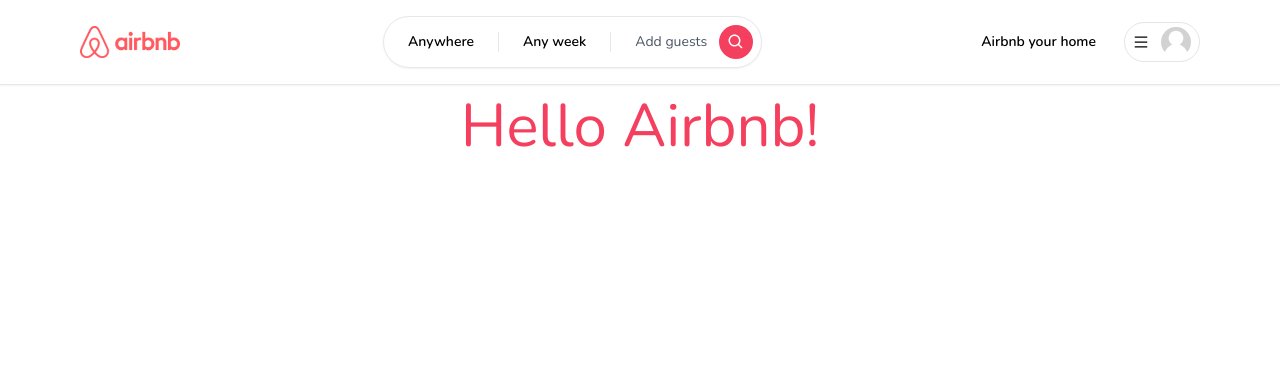
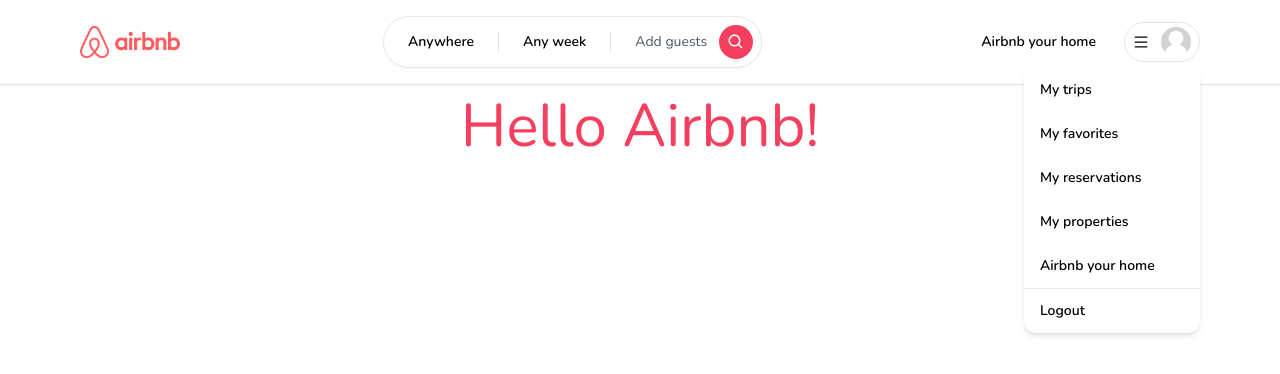
Before and after one commit to bennkingy/Airbnb-Next, a Next.js app: page / in a window 1280 px wide. Both pictures are taken after a click on the element 1162 px from the left and 42 px from the top of the page. Shown: the top 374 px of the page. Built offline with nearby package versions, Linux system fonts and the light colour scheme.

Commit message:
code clean ups

```diff
--- /dev/null
+++ b/app/components/navbar/MenuItem.tsx
@@ -0,0 +1,28 @@
+'use client';
+
+interface MenuItemProps {
+  onClick?: () => void;
+  label: string;
+}
+
+const MenuItem: React.FC<MenuItemProps> = ({
+  onClick,
+  label
+}) => {
+  return (
+    <div
+      onClick={onClick}
+      className="
+        px-4
+        py-3
+        hover:bg-neutral-100
+        transition
+        font-semibold
+      "
+    >
+      {label}
+    </div>
+   );
+}
+
+export default MenuItem;
--- a/app/components/navbar/Search.tsx
+++ b/app/components/navbar/Search.tsx
@@ -1,4 +1,5 @@
 'use client';
+
 import { BiSearch } from 'react-icons/bi';
 
 const Search = () => {
--- a/app/components/navbar/UserMenu.tsx
+++ b/app/components/navbar/UserMenu.tsx
@@ -1,9 +1,17 @@
 'use client';
 
+import { useCallback, useState } from "react";
 import { AiOutlineMenu } from "react-icons/ai";
 import Avatar from "../Avatar";
+import MenuItem from "./Menuitem";
 
 const UserMenu = ({ }) => {
+  const [isOpen, setIsOpen] = useState(false);
+
+  const toggleOpen = useCallback(() => {
+    setIsOpen((value) => !value);
+  }, []);
+
   return (
     <div className="relative">
       <div className="flex flex-row items-center gap-3">
@@ -25,7 +33,7 @@
           Airbnb your home
         </div>
         <div
-					onClick={()=> {}}
+          onClick={toggleOpen}
 					className="
 					p-4
 					md:py-1
@@ -44,10 +52,61 @@
 				>
 						<AiOutlineMenu />
 					<div className="hidden md:block">
-						<Avatar />
+						<Avatar src={undefined} />
           </div>
         </div>
       </div>
+         {isOpen && (
+        <div
+          className="
+            absolute
+            rounded-xl
+            shadow-md
+            w-[40vw]
+            md:w-3/4
+            bg-white
+            overflow-hidden
+            right-0
+            top-12
+            text-sm
+          "
+        >
+          <div className="flex flex-col cursor-pointer">
+            {true ? (
+              <>
+                <MenuItem
+                  label="My trips"
+                />
+                <MenuItem
+                  label="My favorites"
+                />
+                <MenuItem
+                  label="My reservations"
+                />
+                <MenuItem
+                  label="My properties"
+                />
+                <MenuItem
+                  label="Airbnb your home"
+                />
+                <hr />
+                <MenuItem
+                  label="Logout"
+                />
+              </>
+            ) : (
+              <>
+                <MenuItem
+                  label="Login"
+                />
+                <MenuItem
+                  label="Sign up"
+                />
+              </>
+            )}
+          </div>
+        </div>
+      )}
     </div>
    );
 }
```
Also changed, not shown: app/components/navbar/Navbar.tsx (+6 -4 lines). Lines whose indentation alone changed are shown as unchanged.
